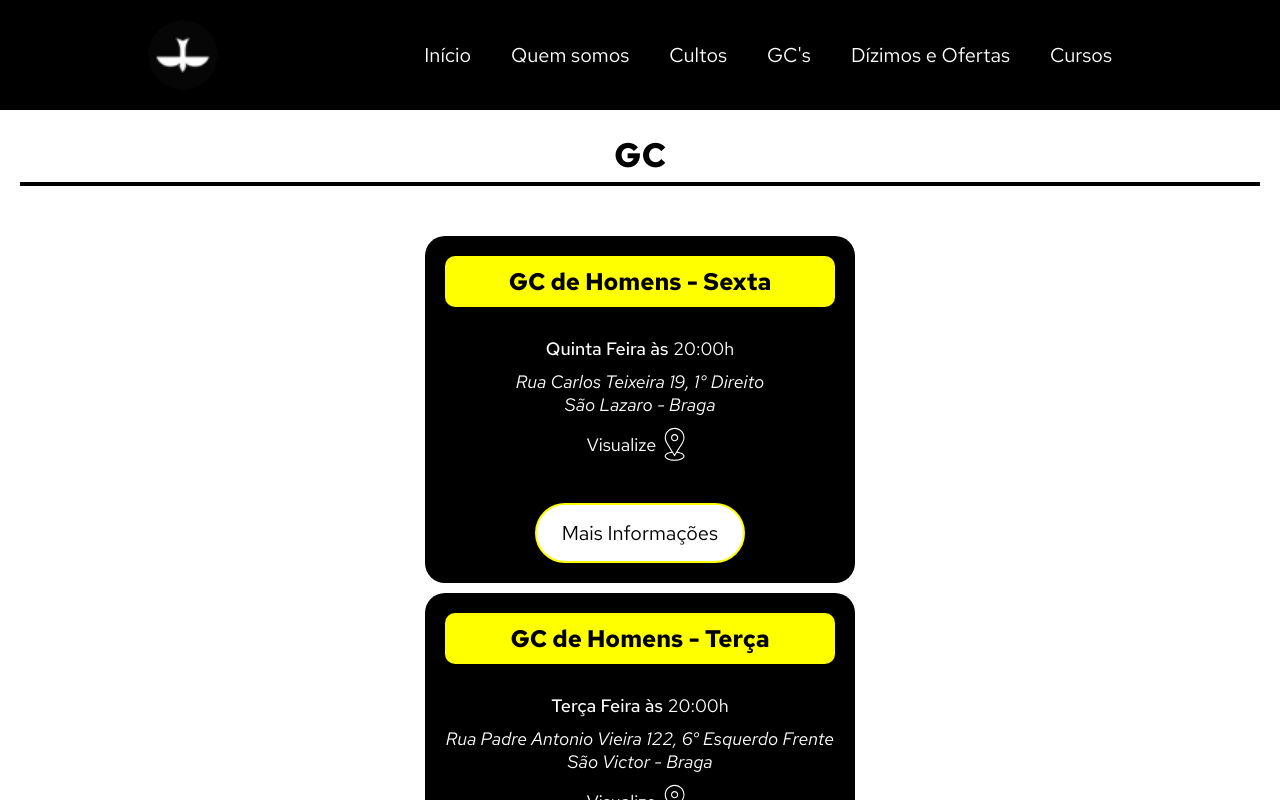
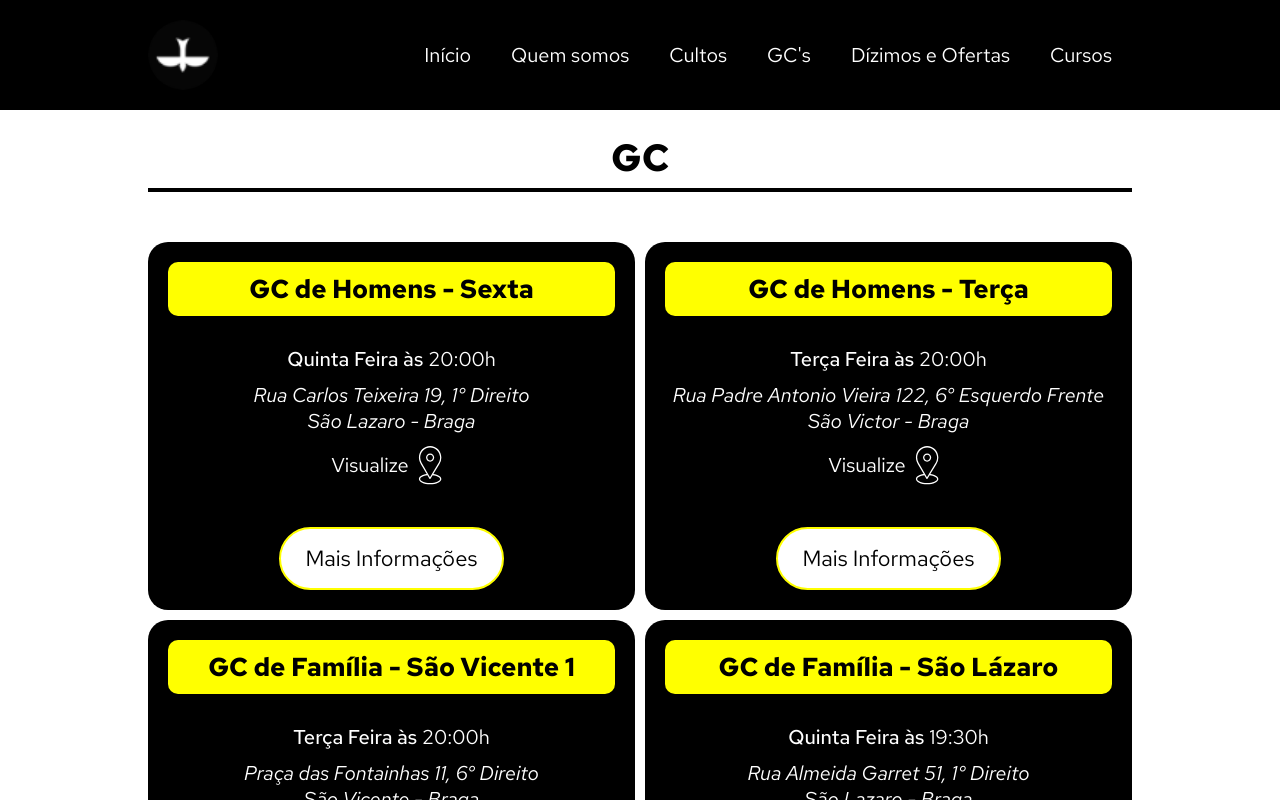
Before and after one commit to GabrielFinotti/LagoinhaBraga-website, a React (Create React App) app: page /gcs in a window 1280 px wide. Shown: the top 800 px of the page. Built offline with nearby package versions, Linux system fonts and the light colour scheme.

Commit message:
Responsive gcs ready

```diff
--- a/src/pages/gcs/Gcs.scss
+++ b/src/pages/gcs/Gcs.scss
@@ -5,6 +5,8 @@
     flex-direction: column;
     gap: 50px;
 
+    max-width: 1024px;
+    margin: auto;
     padding: 20px;
 
     #headerGcs {
@@ -28,14 +30,15 @@
     }
 
     #gcsGroup {
-        display: flex;
-        flex-direction: column;
-        align-items: center;
+        display: grid;
+        grid-template-columns: repeat(4, 1fr);
         gap: 10px;
 
         .gcs-cards {
             background-color: $bg-primary-color;
             border-radius: 20px;
+
+            grid-column: span 4;
 
             color: $text-primary-color;
 
@@ -108,3 +111,39 @@
         }
     }
 }
+
+@media (min-width: 760px) {
+    #gcs {
+        #gcsGroup {
+            .gcs-cards {
+                grid-column: span 2;
+            }
+        }
+    }
+}
+
+@media (min-width: 1024px) {
+    #gcs {
+        #headerGcs {
+            h1 {
+                font-size: rem-calc(38);
+            }
+        }
+
+        #gcsGroup {
+            .gcs-cards {
+                h3 {
+                    font-size: rem-calc(26);
+                }
+
+                .info-cards {
+                    font-size: rem-calc(20);
+                }
+
+                .info-tel {
+                    font-size: rem-calc(22);
+                }
+            }
+        }
+    }
+}
```
